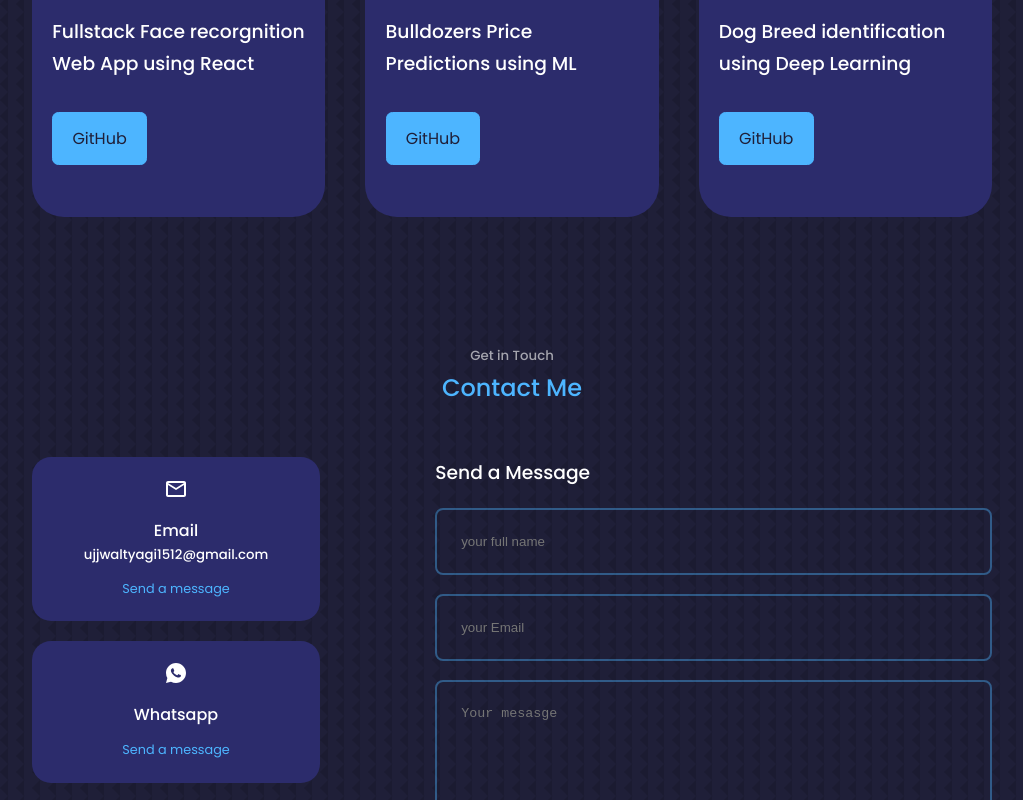
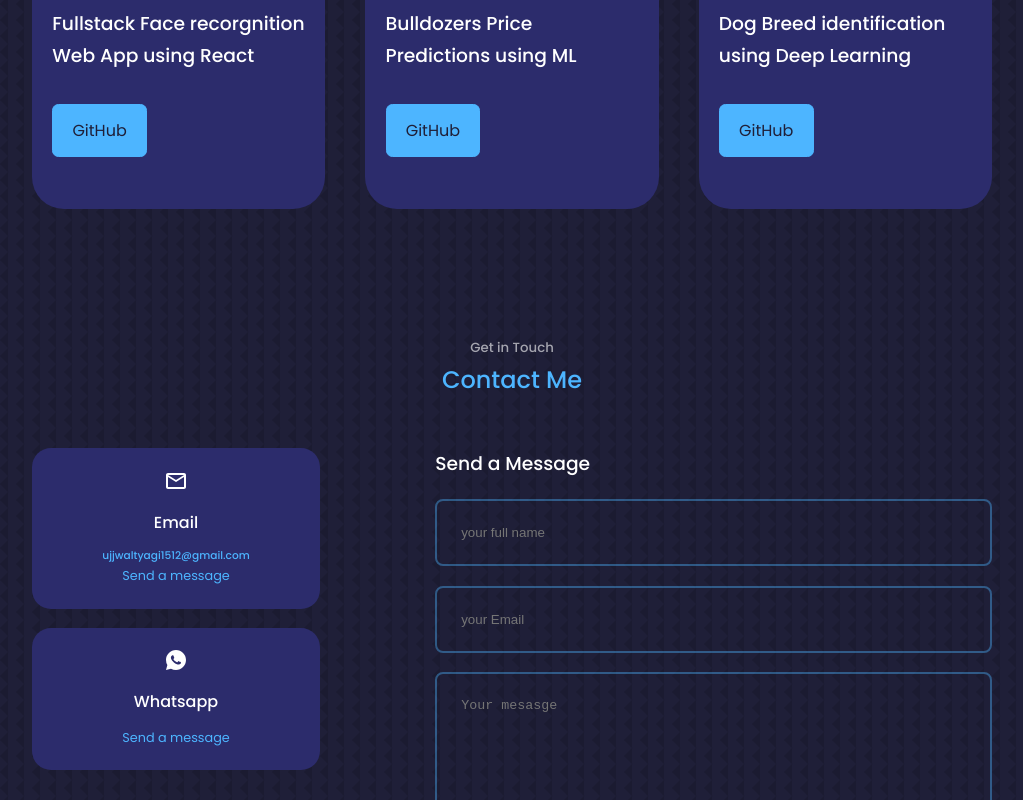
Before and after one commit to UjjwalTyagi15/Profile_website, a React (Create React App) app: page / in a window 1280 px wide. Shown: the part 2596-3396 px from the top of the page, without its empty margins (128-1151 px from the left). Built offline with nearby package versions, Linux system fonts and the light colour scheme.

Commit message:
new resume

```diff
--- a/src/components/about/About.jsx
+++ b/src/components/about/About.jsx
@@ -19,7 +19,7 @@ function About() {
         <p>
           I am currently persuing my B.tech(ECE) at <a href='https://www.jmi.ac.in/' target='_blank' rel="noreferrer" >
           Jamia Millia Islamia ,New Delhi
-          </a> . I am Energetic and excited to learn new things and expanding my knowledge and understanding to the new and upcoming technology. I am currently profiled as Full Stack Web developer and have experience with Machine learning and Deep learning as well . I also like to keep practice and brush up my problem solving and analytical Skills.
+          </a> . I am Energetic and excited to learn new things and expanding my knowledge about the new and upcoming technology. I am currently profiled as Full Stack Web developer and have experience with Machine learning and Deep learning as well . I also like to keep practice and brush up my problem solving and analytical Skills.
         </p>
         <a href="#Contact" className='btn btn-primary'>Lets Talk</a>
         </div>
--- a/src/components/contact/Contact.jsx
+++ b/src/components/contact/Contact.jsx
@@ -31,10 +31,11 @@ const Contact = () => {
             <h4>
               Email
             </h4>
+            <a href='mailto:ujjwaltyagi1512@gmail.com' target='_blank' rel="noreferrer" >
             <h5>
               ujjwaltyagi1512@gmail.com
             </h5>
-            <a href='mailto:ujjwaltyagi1512@gmail.com' target='_blank' rel="noreferrer" >Send a message</a>
+            Send a message</a>
           </article>
           <article className="contact_option">
             <RiWhatsappFill className='contact_icon' />
```
Also changed, not shown: 1 other file (tests, documents, lock files or other folders).
